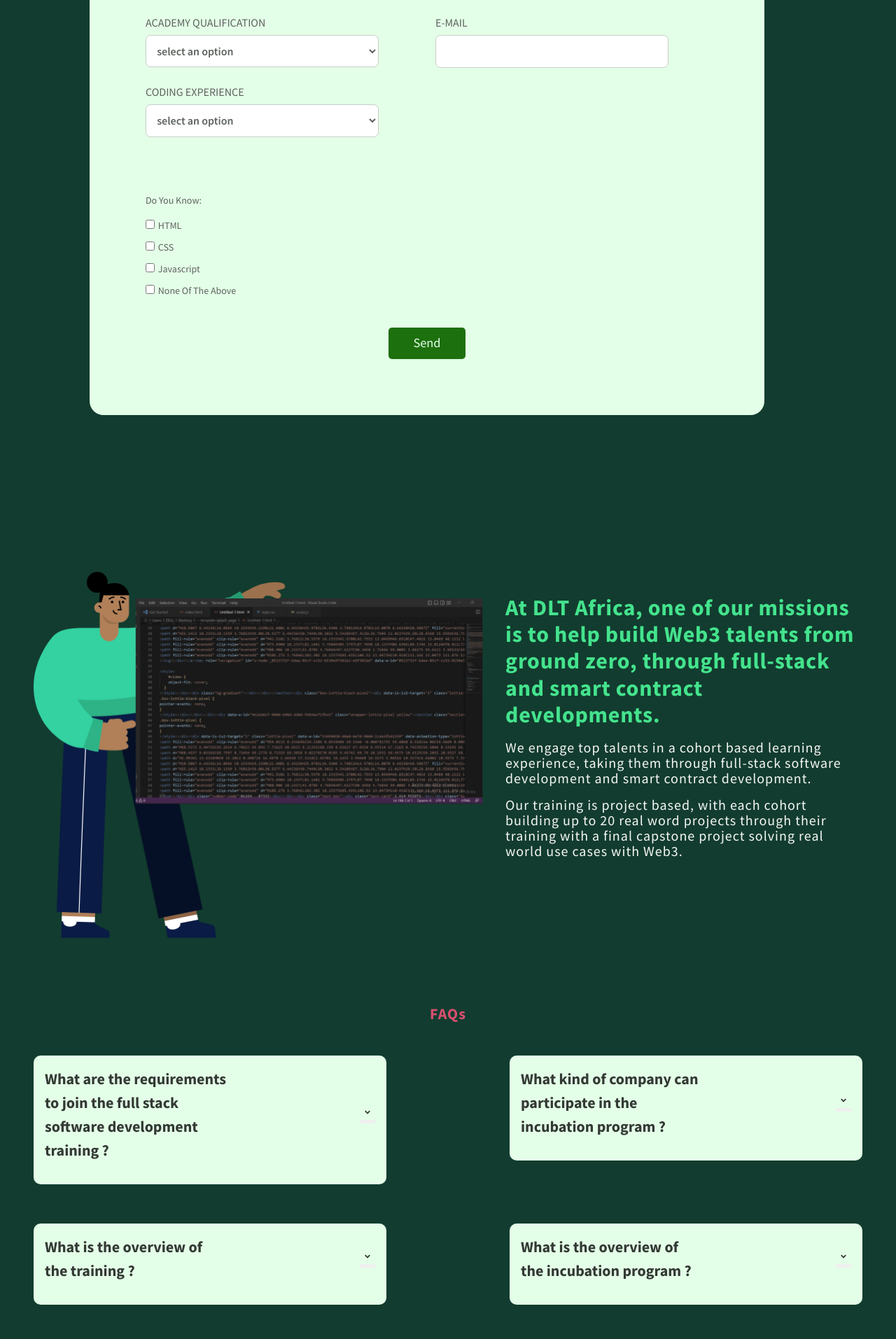
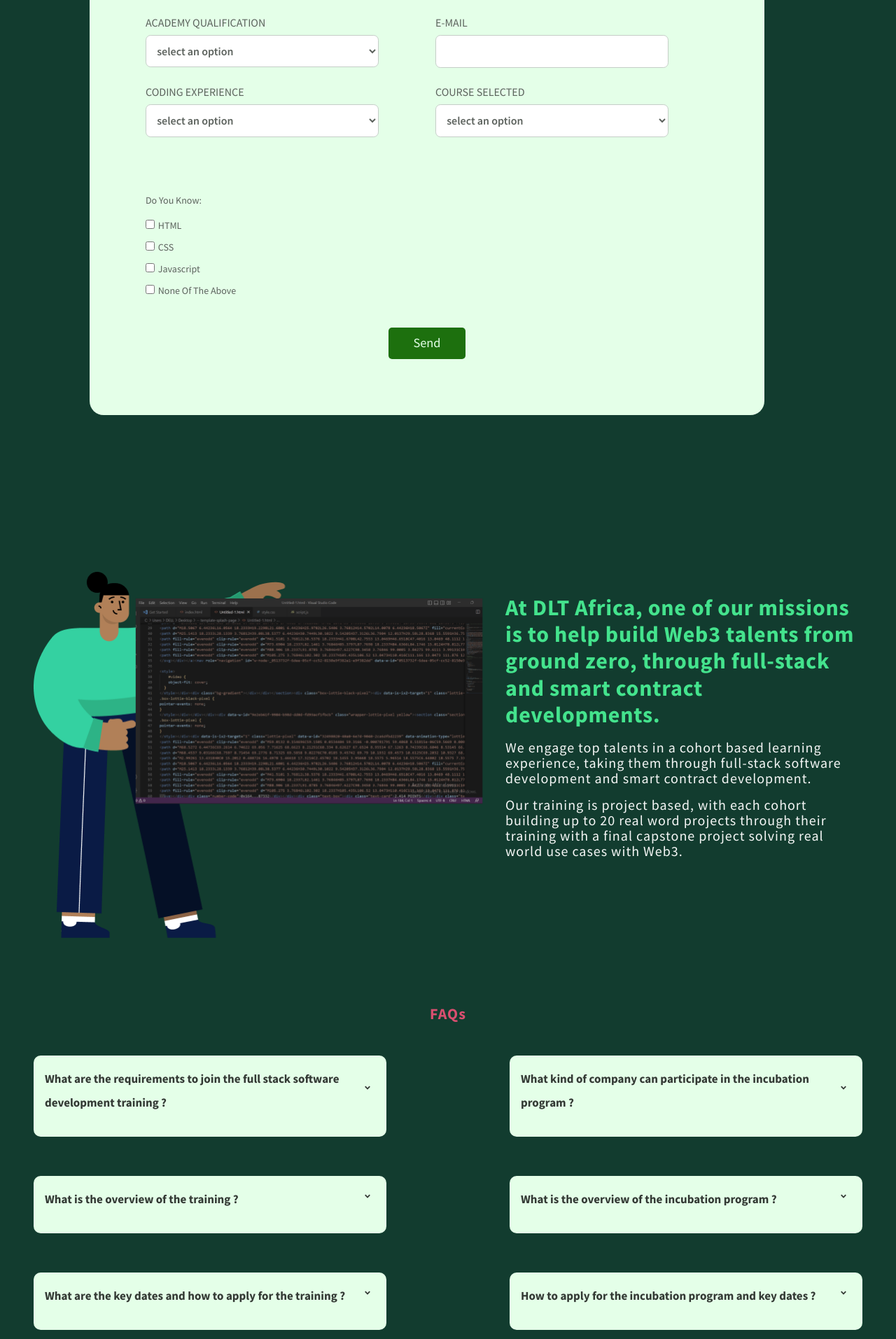
Before and after one commit to Mentor-Ntech/DLT-Website, a React (Create React App) app: page /training in a window 1280 px wide. Shown: the part 627-2540 px from the top of the page at 70% size. Built offline with nearby package versions, Linux system fonts and the light colour scheme; no server answers.

Commit message:
new input added and connected to new data collections for prospective cohorts

```diff
--- a/package.json
+++ b/package.json
@@ -2,6 +2,7 @@
   "name": "frontend",
   "version": "0.1.0",
   "private": true,
+  "homepage": "https://dltafrica.io/",
   "dependencies": {
     "@emailjs/browser": "^3.11.0",
     "@hookform/resolvers": "^3.1.0",
@@ -10,14 +11,13 @@
     "@testing-library/react": "^13.4.0",
     "@testing-library/user-event": "^13.5.0",
     "appwrite": "^11.0.0",
+    "dotenv": "^16.0.3",
     "framer-motion": "^10.11.2",
-    "node-sass": "^7.0.3",
+    "node-sass": "^9.0.0",
     "react": "^18.2.0",
     "react-dom": "^18.2.0",
     "react-hook-form": "^7.43.9",
     "react-icons": "^4.8.0",
-    "react-load-lazily": "^1.0.1",
-    "react-loading-skeleton": "^3.3.1",
     "react-router-dom": "^6.10.0",
     "react-scripts": "5.0.1",
     "rsuite": "^5.33.0",
--- a/src/apis/appClient.js
+++ b/src/apis/appClient.js
@@ -1,5 +1,5 @@
 import { Client } from "appwrite";
 
 export const appClient = new Client()
-  .setEndpoint("") // API Endpoint
-  .setProject(""); // project ID
+  .setEndpoint("https://cloud.appwrite.io/v1") // API Endpoint
+  .setProject("6452258be031e0718fec"); // project ID
--- a/src/component/FAQ/FAQs.scss
+++ b/src/component/FAQ/FAQs.scss
@@ -12,12 +12,17 @@
 
   article {
     display: flex;
-    justify-content: space-between;
     align-items: center;
     margin-bottom: 1rem;
+    justify-content: space-between;
 
-    svg {
-      background-color: var(--light-secondary-color);
+    h4 {
+      width: 100%;
+      font-size: 17px;
+    }
+
+    .faqIcon {
+      background: transparent;
       font-size: 22px;
 
       @media screen and (min-width: 2000px) {
@@ -28,6 +33,7 @@
 
   .faqText {
     color: var(--dark-color);
+    font-size: 18px;
 
     @media screen and (min-width: 2000px) {
       font-size: 38px;
--- a/src/homepage/About/About.jsx
+++ b/src/homepage/About/About.jsx
@@ -9,7 +9,7 @@ const About = () => {
   return (
     <section className="about container" id="about">
       <div className="imgContainer">
-        <img src={images.code} alt="code on vscode image" />
+        <img src={images.code} alt="code on vscode" />
       </div>
       <div className="aboutTextCon">
         <h2>
--- a/src/homepage/Header/Header.jsx
+++ b/src/homepage/Header/Header.jsx
@@ -21,7 +21,7 @@ const Header = () => {
         </div>
       </div>
       <div className="containerRight">
-        <img src={images.hero} alt="Hero image" />
+        <img src={images.hero} alt="Hero" />
       </div>
     </header>
   );
--- a/src/homepage/Header/Header.scss
+++ b/src/homepage/Header/Header.scss
@@ -58,6 +58,7 @@
 
     .btn {
       text-decoration: none;
+      color: var(--white-color);
       padding: 1rem;
 
       cursor: pointer;
--- a/src/homepage/Network/Network.jsx
+++ b/src/homepage/Network/Network.jsx
@@ -4,21 +4,6 @@ import "./Network.scss";
 const Network = () => {
   return (
     <section className="ourNetworkCon">
-      {/* <div className="title">
-        <h2>OUR NETWORK</h2>
-        <h4>Jorem ipsum dolor sit amet, consectetur adipiscing elit.</h4>
-        <div className="paragraph">
-          <p className="pText pNetwork">
-            Lorem, ipsum dolor sit amet consectetur adipisicing elit. Dolores
-            placeat laborum voluptatem unde ab harum, illo repudiandae aliquam
-            error quis deserunt, soluta beatae asperiores corrupti amet
-            voluptate, nobis labore saepe pariatur! Omnis illum nemo hic soluta
-            velit impedit eius, nihil et. Odio id saepe accusantium culpa velit
-            exercitationem beatae dolor,
-          </p>
-        </div>
-      </div> */}
-
       <div className="joinCon">
         <div className="joinCon2">
           <h2>HOW TO JOIN US</h2>
@@ -35,7 +20,7 @@ const Network = () => {
         </div>
 
         <div className="networkPic">
-          <img src={images.happy} alt="image" />
+          <img src={images.happy} alt="happily taking great step" />
         </div>
       </div>
     </section>
--- a/src/pages/OurTeam/OurTeam.jsx
+++ b/src/pages/OurTeam/OurTeam.jsx
@@ -25,6 +25,8 @@ const OurTeam = () => {
       });
   }, []);
 
+  const loading = <Loader size="lg" content="Loading..." />;
+
   return (
     <section className="ourTeam">
       <h2>OUR TEAM</h2>
@@ -37,9 +39,7 @@ const OurTeam = () => {
             marginTop: 100,
           }}
         >
-          <h2>
-            <Loader size="lg" inverse center content="Loading..." />
-          </h2>
+          <h2>{loading}</h2>
         </div>
       ) : (
         <div className="profileContainer">
@@ -51,11 +51,11 @@ const OurTeam = () => {
               <p className="pText">"{team.description}"</p>
 
               <div className="socialIcon">
-                <a href={team.linkedinLink} target="_blank">
+                <a href={team.linkedinLink} target="_blank" rel="noreferrer">
                   <FaLinkedinIn />
                 </a>
 
-                <a href={team.twitterLink} target="_blank">
+                <a href={team.twitterLink} target="_blank" rel="noreferrer">
                   <FaTwitter />
                 </a>
               </div>
--- a/src/pages/OurTeam/OurTeam.scss
+++ b/src/pages/OurTeam/OurTeam.scss
@@ -146,14 +146,14 @@
     }
   }
 
+  .loader {
+    display: flex;
+    justify-content: center;
+    align-items: center;
+    padding: 2rem;
+  }
+
   @media screen and (max-width: 280px) {
     padding: 6rem 1.5rem 2rem;
   }
 }
-
-.loading {
-  display: grid;
-  grid-template-columns: repeat(3, 1fr);
-  gap: 4rem;
-  margin: 3rem;
-}
--- a/src/pages/Training/Training.jsx
+++ b/src/pages/Training/Training.jsx
@@ -70,10 +70,11 @@ const Training = () => {
       .required("Email is required")
       .matches(
         /^[^\s@]+@[^\s@]+\.[^\s@]{2,}$/i,
-        "Your email address must look like these 'example@gmail.com'"
+        "Your email address must look like these 'example@gmail.com' or example@dltafrica.io"
       )
       .trim(),
     exp: yup.string().required("Let us know if you have a coding experience"),
+    courseSelected: yup.string().required("Please select a course of your choice"),
     html: yup.string(),
     css: yup.string(),
     javascript: yup.string(),
@@ -92,25 +93,17 @@ const Training = () => {
   const emailAutoReply = () => {
     // Email messages and auto-reply
     emailjs.sendForm(
-      "service_2x6ysnd",
-      "template_ea9afpl",
+      "",
+      "",
       form.current,
-      "yuJTYM5tb8JI-zLDg"
+      ""
     );
-    //   .then(
-    //     (result) => {
-    //       console.log(result.text);
-    //     },
-    //     (error) => {
-    //       console.log(error.text);
-    //     }
-    //   );
   };
 
   // Sanity for database backup
   const dbBackup = (data) => {
     const training = {
-      _type: "training",
+      _type: "trainingc4",
       firstname: data.firstname,
       lastname: data.lastname,
       stateOfOrigin: data.stateOfOrigin,
@@ -120,6 +113,7 @@ const Training = () => {
       acadQual: data.acadQual,
       email: data.email,
       exp: data.exp,
+      courseSelected: data.courseSelected,
       html: data.html,
       css: data.css,
       javascript: data.javascript,
@@ -147,6 +141,7 @@ const Training = () => {
       acadQual: data.acadQual,
       email: data.email,
       exp: data.exp,
+      courseSelected: data.courseSelected,
       html: data.html,
       css: data.css,
       javascript: data.javascript,
@@ -161,18 +156,29 @@ const Training = () => {
 
     // creating documents for each candidate
     const res = await register
-      .createDocument("", "", uniqueID, joinTraining)
+      .createDocument(
+        "",
+        "",
+        uniqueID,
+        joinTraining
+      )
       .then((res) => {
-        // console.log(res);
+        console.log(res);
         setisLoading(false);
         dbBackup(data);
-        emailAutoReply();
+        // emailAutoReply();
         setSuccess(true);
       })
       .catch((err) => {
-        if (!err?.res || err?.res.status === 409)
-          setErrMsg("No Server Response or Email Already exists");
-        else setErrMsg("Registration Failed");
+        if (!err?.res || err?.res.status === 409) {
+            console.log(err)
+            setisLoading(false);
+            setErrMsg("No Server Response or Email Already exists")
+        }
+        else {
+            setisLoading(false);
+            setErrMsg("Registration Failed")
+        };
       });
 
     return res;
@@ -329,6 +335,21 @@ const Training = () => {
                     {errors.exp?.message}
                   </p>
                 </div>
+
+                <div>
+                  <label htmlFor="courseSelected">Course Selected</label>
+                  <select name="courseSelected" id="courseSelected" {...register("courseSelected")}>
+                    <option value="">select an option</option>
+
+                    <option value="Frontend Dev">Frontend Web Dev</option>
+                    <option value="Full stack Dev">Full stack Web Dev</option>
+                    <option value="Product Design">Product Design</option>
+                    <option value="Blockchain Dev">Blockchain Dev</option>
+                  </select>
+                  <p className={`${errors.courseSelected ? "instruction" : "offscreen"}`}>
+                    {errors.courseSelected?.message}
+                  </p>
+                </div>
               </article>
 
               <aside>
```
Also changed, not shown: 2 other files (tests, documents, lock files or other folders).
